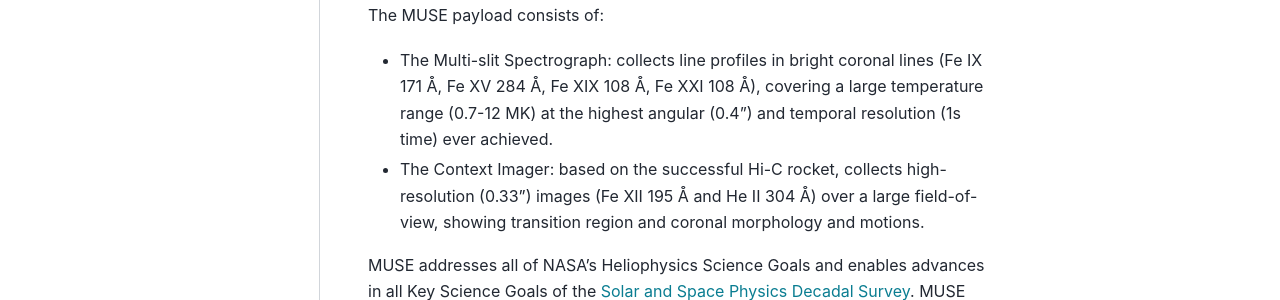
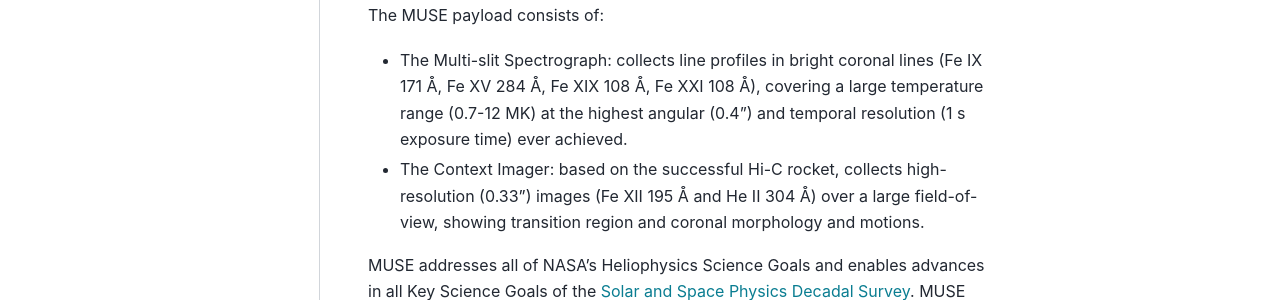
Before and after one commit to LM-SAL/muse, a Sphinx documentation site: the page built from docs/muse.rst, in a window 1280 px wide and 1264 px high. Shown: the part 688-988 px from the top of the window. Built offline with Sphinx 7.4.7 and the PyData theme 0.15.4, drawn with Linux system fonts in a browser that asks for light colours; pages that are not in the unit, such as notebooks, are missing from menus; the version number could not be read and is left out.

Commit message:
Update docs/muse.rst
Co-authored-by: sourcery-ai[bot] <58596630+sourcery-ai[bot]@users.noreply.github.com>

```diff
--- a/docs/muse.rst
+++ b/docs/muse.rst
@@ -14,7 +14,7 @@
 
 The MUSE payload consists of:
 
-* The Multi-slit Spectrograph: collects line profiles in bright coronal lines (Fe IX 171 Å, Fe XV 284 Å, Fe XIX 108 Å, Fe XXI 108 Å), covering a large temperature range (0.7-12 MK) at the highest angular (0.4") and temporal resolution (1s time) ever achieved.
+* The Multi-slit Spectrograph: collects line profiles in bright coronal lines (Fe IX 171 Å, Fe XV 284 Å, Fe XIX 108 Å, Fe XXI 108 Å), covering a large temperature range (0.7-12 MK) at the highest angular (0.4") and temporal resolution (1 s exposure time) ever achieved.
 * The Context Imager: based on the successful Hi-C rocket, collects high-resolution (0.33") images (Fe XII 195 Å and He II 304 Å) over a large field-of-view, showing transition region and coronal morphology and motions.
 
 MUSE addresses all of NASA's Heliophysics Science Goals and enables advances in all Key Science Goals of the `Solar and Space Physics Decadal Survey <https://nap.nationalacademies.org/catalog/13060/solar-and-space-physics-a-science-for-a-technological-society>`__.
```
